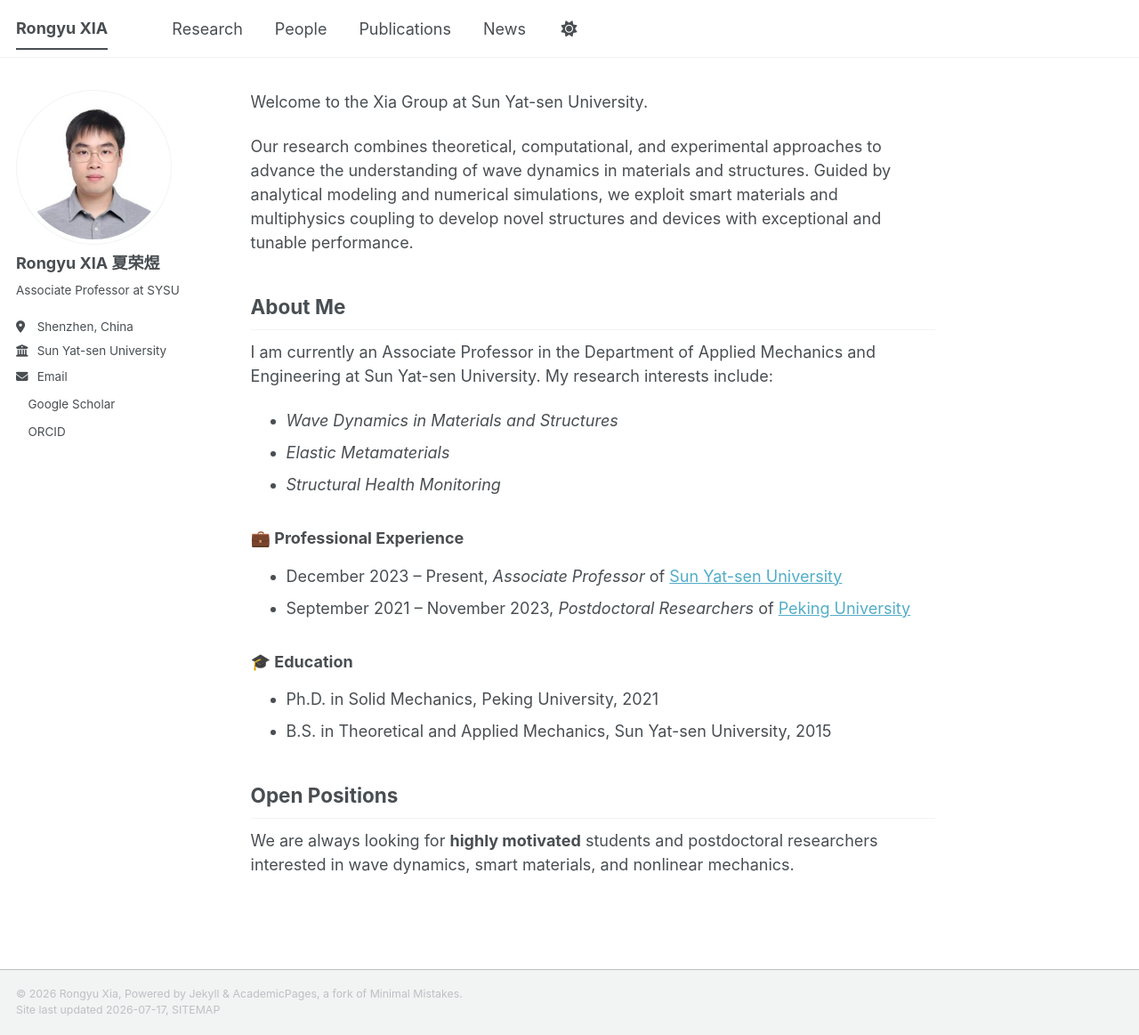
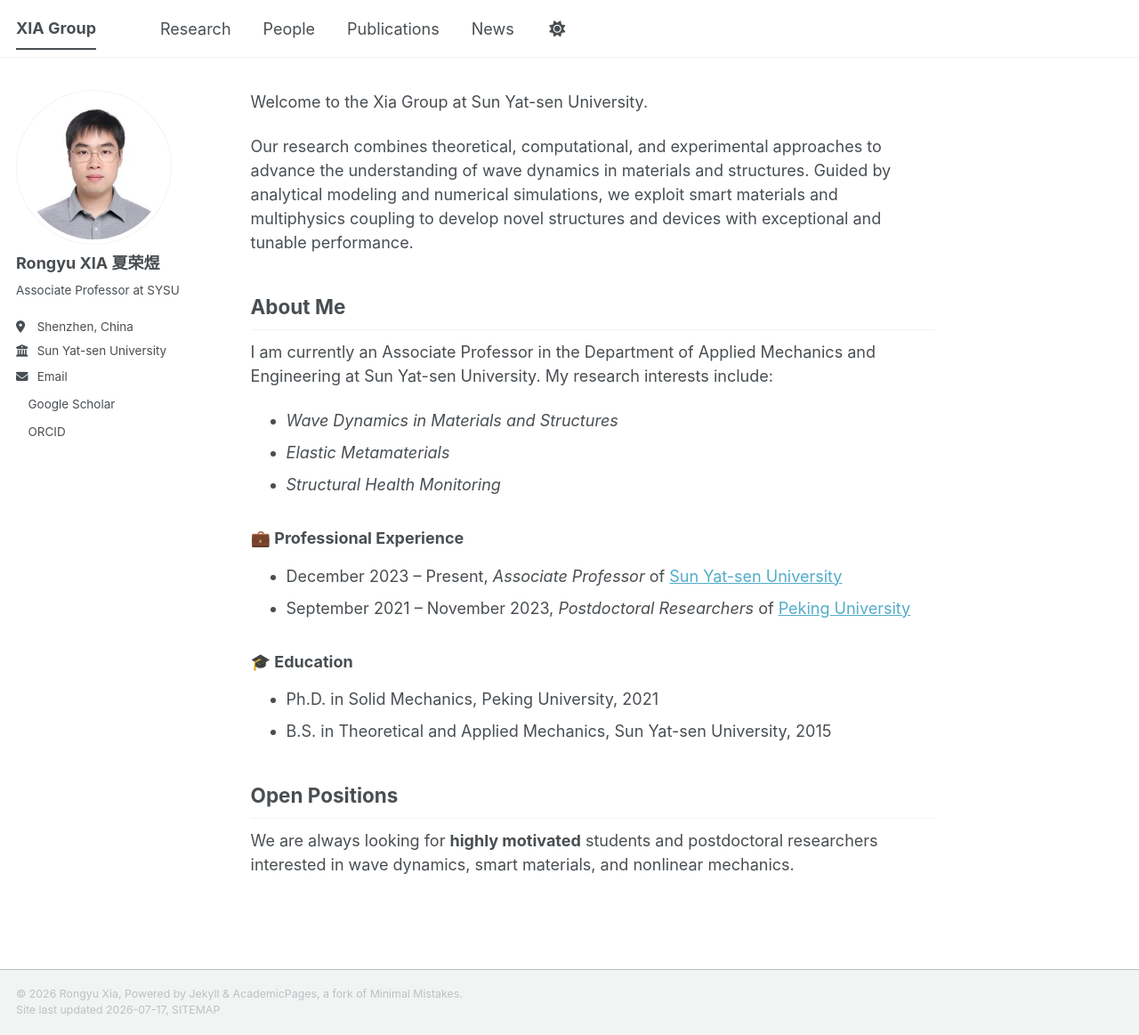
Before and after one commit to RongyuXia/rongyuxia.github.io, a Jekyll site: the page built from _pages/about.md, in a window 1280 px wide and 1163 px high. Shown: the whole window at 89% size. Built offline with Jekyll 4.4.1, drawn with Linux system fonts in a browser that asks for light colours; a style sheet for code colours, icons or effects is not loaded.

Commit message:
Update _config.yml

```diff
--- a/_config.yml
+++ b/_config.yml
@@ -9,7 +9,7 @@
 # Basic Site Settings
 locale                   : "en-US"
 site_theme               : "default" # The available themes options are "default", "air", "sunrise", "mint", "dirt" and "contrast"
-title                    : "Rongyu XIA"
+title                    : "XIA Group"
 title_separator          : "-"
 name                     : "Rongyu Xia"
 description              : "Associate Professor at Sun Yat-sen University"   # Update this with a general description of your site, this is the default if not overridden by a page
```
